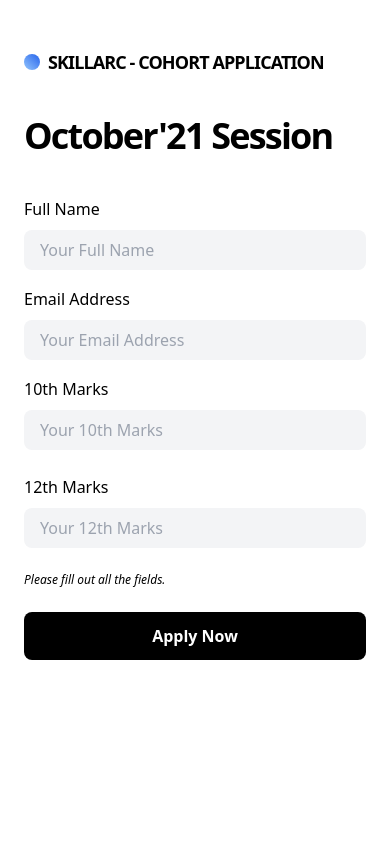
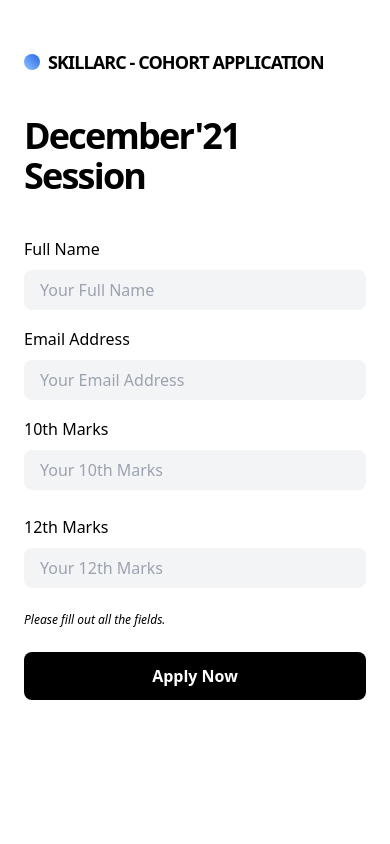
Before and after one commit to Cassablonka/Mailchimp, a Flask app: page / in a window 390 px wide. Run offline with Flask 2, Linux system fonts and the light colour scheme.

Commit message:
Changes in text.

```diff
--- a/templates/index.html
+++ b/templates/index.html
@@ -19,7 +19,7 @@
                   </div>
                   <h2 class="text-lg font-bold tracking-tighter text-black uppercase ease-in-out transform ttransition hover:text-lightBlue-500 dark:text-blueGray-400"> SkillArc - COHORT APPLICATION </h2>
                 </a>
-                <h1 class="my-10 text-4xl font-semibold tracking-tighter text-black-700 sm:text-5xl title-font">October'21 Session</h1>
+                <h1 class="my-10 text-4xl font-semibold tracking-tighter text-black-700 sm:text-5xl title-font">December'21 Session</h1>
                 <form class="my-6" action="/" method="POST">
                         <div>
                           <label class="block text-base font-medium leading-relaxed text-blueGray-700">Full Name</label>
```
